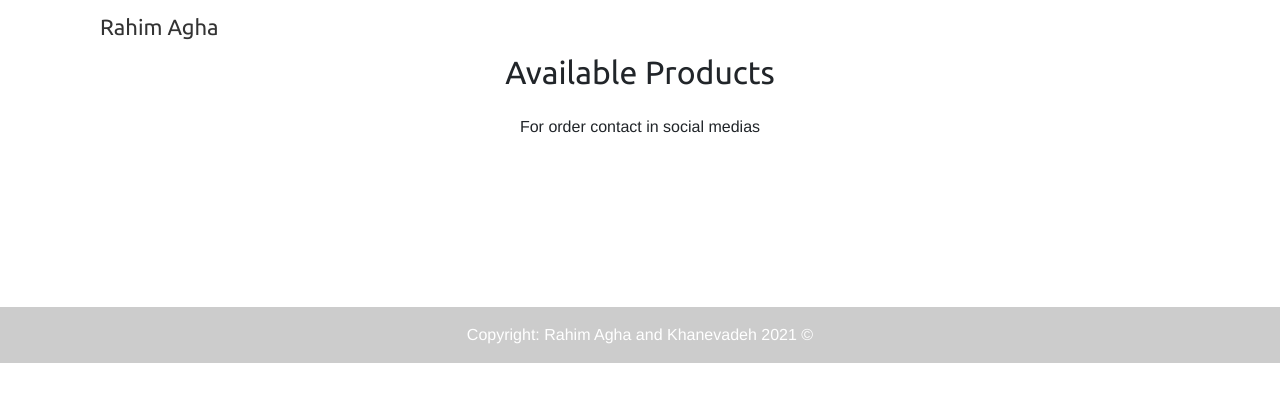
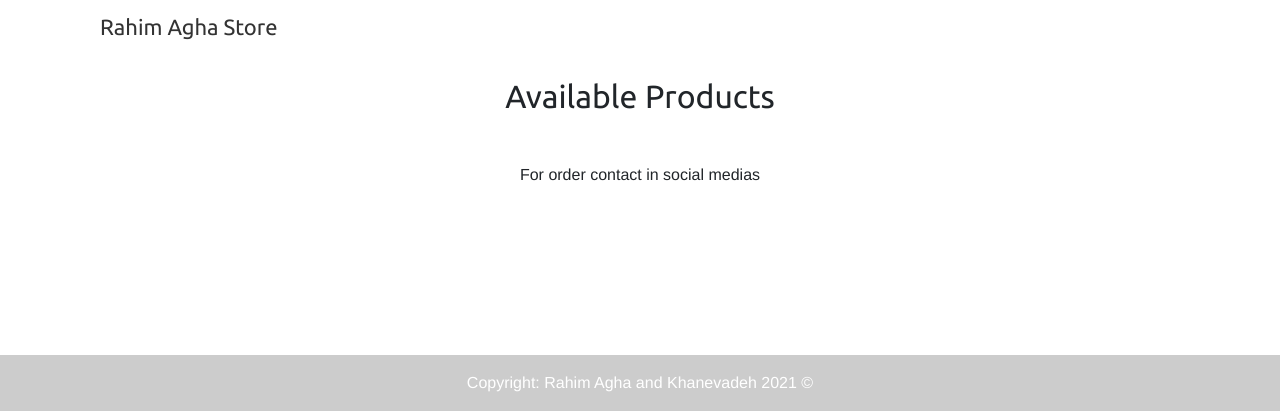
Before and after one commit to Rahimz/molmal, a Django app: a page that uses shop/templates/shop/_temp_base.html in a window 1280 px wide. Shown: the top 420 px of the page. Run offline with Django 3.2, Linux system fonts and the light colour scheme; data that the repository does not hold is empty; parts of the project's set-up code (start-up, migrations or seed data) failed here and were passed over; some libraries are stand-ins or nearby versions.

Commit message:
[BUG] temp home page UIUX edited

```diff
--- a/shop/templates/shop/_temp_base.html
+++ b/shop/templates/shop/_temp_base.html
@@ -7,7 +7,7 @@
   <meta charset="utf-8" />
   <meta http-equiv="X-UA-Compatible" content="ie=edge">
   <meta name="viewport" content="width=device-width, initial-scale=1">
-  <title>{% block title %}{% trans "Rahim Agha" %}{% endblock %}</title>
+  <title>{% block title %}{% trans "Rahim Agha Store" %}{% endblock %}</title>
   <!-- Bootsrap rtl link -->
   <link rel="stylesheet" href="https://cdn.jsdelivr.net/npm/bootstrap@5.0.0-beta2/dist/css/bootstrap.rtl.min.css" integrity="sha384-4dNpRvNX0c/TdYEbYup8qbjvjaMrgUPh+g4I03CnNtANuv+VAvPL6LqdwzZKV38G" crossorigin="anonymous">
   <!-- Owl caroucel css files -->
@@ -21,7 +21,7 @@
   <header>
     <div id="header">
       <div class="text-center">
-        <a href="/" class="logo">{% trans "Rahim Agha" %}</a>
+        <a href="/" class="logo">{% trans "Rahim Agha Store" %}</a>
       </div>
 
       {% get_current_language as LANGUAGE_CODE %}
--- a/shop/templates/shop/product/temp_home.html
+++ b/shop/templates/shop/product/temp_home.html
@@ -6,16 +6,16 @@
 
 <div class="container">
 
-  <div class="row">
+  <div class="row m-4">
     <h2 class="text-center">{% trans 'Available Products' %}</h2>
   </div>
 
 
   <div class="row">
     {% for product in products %}
-    <div class="card m-3 p-2" style="width: 18rem;">
+    <div class="card p-4 col-md-6 mb-4">
       <img src="{% if product.image %}{{ product.image.url }}{% else %}{% static 'img/no_image.png' %}{% endif %}" class="card-img-top" alt="">
-      <div class="card-body">
+      <div class="card-body m-3">
         <h5 class="card-title">{{ product.name }}</h5>
         <h6 class="cart-subtitle text-muted">R{{ product.price }}</h6>
         <p class="card-text">
```
Also changed, not shown: shop/static/css/base.css (+6 -2 lines), shop/static/fonts/IRANSansWeb.woff2 (added).
